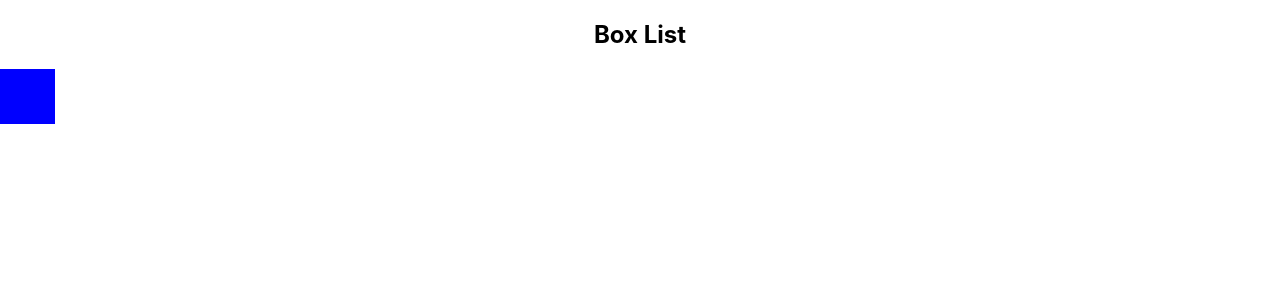
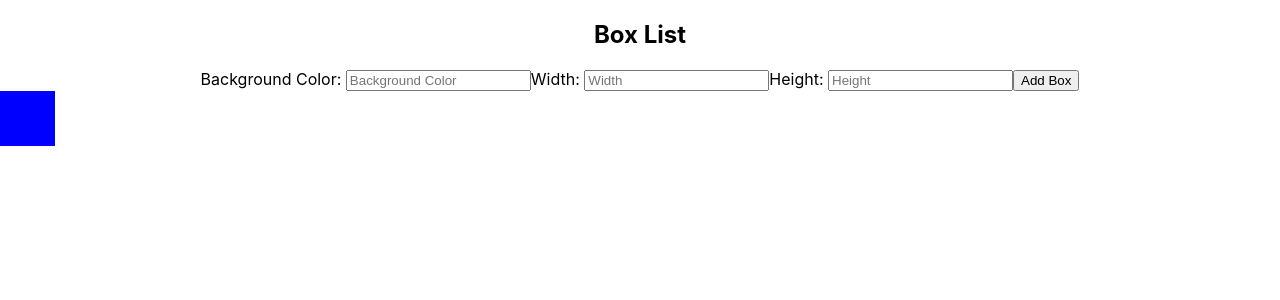
Before and after one commit to jlh040/react-color-box-maker, a React (Create React App) app: page / in a window 1280 px wide. Shown: the top 300 px of the page. Built offline with nearby package versions, Linux system fonts and the light colour scheme.

Commit message:
created the base layout of the NewBoxForm

```diff
--- a/src/BoxList.js
+++ b/src/BoxList.js
@@ -1,4 +1,5 @@
 import React, { useState } from 'react';
+import NewBoxForm from './NewBoxForm';
 import Box from './Box';
 
 const BoxList = () => {
@@ -11,6 +12,7 @@ const BoxList = () => {
   return (
     <div>
       <h2>Box List</h2>
+      <NewBoxForm />
       {boxes.map(box =>
       <Box
         backgroundColor={box.backgroundColor}
--- /dev/null
+++ b/src/NewBoxForm.js
@@ -0,0 +1,56 @@
+import React, { useState } from 'react';
+
+const NewBoxForm = () => {
+  const initialState = {
+    backgroundColor: '',
+    width: '',
+    height: ''
+  };
+  const [formData, setFormData] = useState(initialState);
+
+  const handleChange = (e) => {
+    const { name, value } = e.target;
+    setFormData(fData => ({
+      ...fData,
+      [name]: value
+    }))
+  };
+  const handleSubmit = (e) => {
+    e.preventDefault();
+  }
+
+  return (
+    <form onSubmit={handleSubmit}>
+      <label htmlFor="bg-color">Background Color: </label>
+      <input
+        id="bg-color"
+        name="backgroundColor"
+        type="text"
+        placeholder="Background Color"
+        value={formData.backgroundColor}
+        onChange={handleChange}
+      />
+      <label htmlFor="width">Width: </label>
+      <input
+        id="width"
+        name="width"
+        type="text"
+        placeholder="Width"
+        value={formData.width}
+        onChange={handleChange}
+      />
+      <label htmlFor="height">Height: </label>
+      <input
+        id="height"
+        name="height"
+        type="text"
+        placeholder="Height"
+        value={formData.height}
+        onChange={handleChange}
+      />
+      <button>Add Box</button>
+    </form>
+  )
+};
+
+export default NewBoxForm;
```
